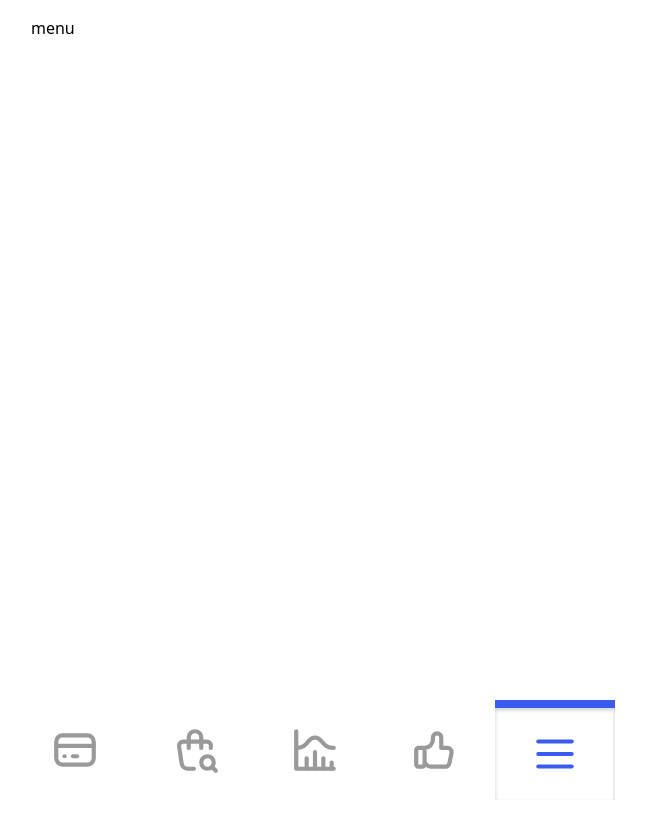
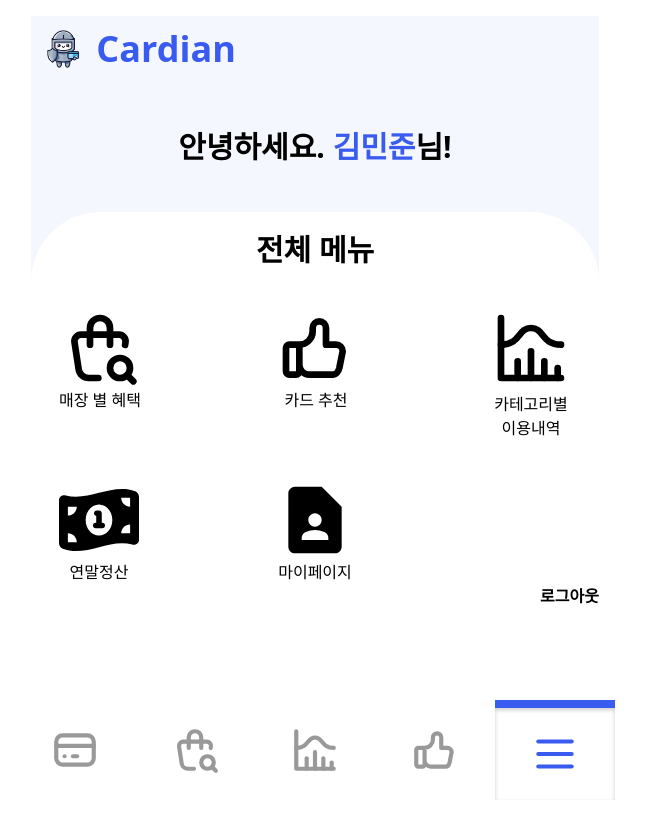
Before and after one commit to vovo-2/cardian, a React (Vite) app in the folder FrontEnd/: page /menu in a window 1280 px wide. Shown: the top 838 px of the page, without its empty margins (325-971 px from the left). Before the commit the page ends 800 px from the top, so only its background shows below. Built offline with nearby package versions, Linux system fonts and the light colour scheme; no server answers; what chartjs-plugin-datalabels would draw is missing.

Commit message:
Feat: FE_전체메뉴 UI 및 라우팅 기능 구현_LSH

```diff
--- a/FrontEnd/src/App.tsx
+++ b/FrontEnd/src/App.tsx
@@ -9,6 +9,7 @@ import LoginPage from "./pages/LoginPage";
 import CardRecommendPage from "./pages/CardRecommendPage";
 import BrandRecommendationPage from "./pages/BrandRecommendationPage";
 import AnalysisPage from "./pages/AnalysisPage";
+import MenuPage from "./pages/MenuPage";
 
 function App() {
   return (
@@ -22,9 +23,12 @@ function App() {
         </Route>
         <Route path="/search" element={<SearchPage />} />
         <Route path="/recommendation" element={<CardRecommendPage />} />
-        <Route path="/analysis" element={<AnalysisPage />} />
-        <Route path="/menu" element={<div>menu</div>} />
-        <Route path="/brand/:associationId" element={<BrandRecommendationPage />} />
+        <Route path="/analysis/:activeFunc" element={<AnalysisPage />} />
+        <Route path="/menu" element={<MenuPage />} />
+        <Route
+          path="/brand/:associationId"
+          element={<BrandRecommendationPage />}
+        />
 
         {/* 404 처리 */}
         <Route path="/*" element={<div>404 Error</div>} />
--- a/FrontEnd/src/layouts/NavBar.tsx
+++ b/FrontEnd/src/layouts/NavBar.tsx
@@ -38,7 +38,7 @@ function LinkSetter({ goto, icon }: LinkSetterProps) {
   );
 }
 export default function NavBar() {
-  if(useLocation().pathname === '/login') {
+  if (useLocation().pathname === "/login") {
     return null;
   }
 
@@ -54,7 +54,7 @@ export default function NavBar() {
           icon={<TbShoppingBagSearch size={50} className="my-auto" />}
         />
         <LinkSetter
-          goto="/analysis"
+          goto="/analysis/category"
           icon={<TbChartHistogram size={50} className="my-auto" />}
         />
         <LinkSetter
--- a/FrontEnd/src/pages/AnalysisPage.tsx
+++ b/FrontEnd/src/pages/AnalysisPage.tsx
@@ -3,8 +3,17 @@ import { CardDetailTabsTheme } from "../themes/CardDetailTabsTheme";
 import Settlement from "../components/Settlement/Settlement";
 import ACategoryInfo from "../components/Analysis/Category/ACategoryInfo";
 import ACategory from "../components/Analysis/Category/ACategory";
+import {
+  useLoaderData,
+  useLocation,
+  useParams,
+  useSearchParams,
+} from "react-router-dom";
 
 export default function AnalysisPage() {
+  const { activeFunc } = useParams();
+  const isCategory: boolean = activeFunc == "category" ? true : false;
+
   return (
     <div className="pb-[100px]">
       <Tabs
@@ -13,12 +22,12 @@ export default function AnalysisPage() {
         style="underline"
         className="h-min row-span-8"
       >
-        <Tabs.Item active title="통계">
+        <Tabs.Item active={isCategory ? true : false} title="통계">
           {/* 통계 최상위 컴포넌트 */}
           <ACategoryInfo />
           <ACategory />
         </Tabs.Item>
-        <Tabs.Item title="연말정산">
+        <Tabs.Item active={isCategory ? false : true} title="연말정산">
           <Settlement />
         </Tabs.Item>
       </Tabs>
--- /dev/null
+++ b/FrontEnd/src/pages/MenuPage.tsx
@@ -0,0 +1,98 @@
+import { MdContactPage, MdOutlineInsertEmoticon } from "react-icons/md";
+import { LinkSetter } from "../layouts/NavBar";
+import { Link } from "react-router-dom";
+import TopBar from "../layouts/TopBar";
+import {
+  TbChartHistogram,
+  TbShoppingBagSearch,
+  TbThumbUp,
+} from "react-icons/tb";
+import { FaMoneyBill1Wave } from "react-icons/fa6";
+
+export default function MenuPage() {
+  return (
+    <div className="bg-whiteblue grid grid-rows-12 h-full">
+      <TopBar />
+      <div className="row-span-2 text-center my-auto">
+        <h1 className="font-bold text-3xl">
+          안녕하세요. <span className="text-blue ">김민준</span>님!
+        </h1>
+      </div>
+      <div className="bg-white row-span-9 rounded-t-[70px]">
+        <h1 className="font-bold text-3xl text-center mt-5">전체 메뉴</h1>
+        <div className="mx-7">
+          <div className="flex justify-between my-10">
+            {/* 버튼 하나 시작 */}
+            <Link to={"/search"} className="hover:font-bold hover:scale-110 ">
+              <div>
+                <TbShoppingBagSearch
+                  size="80"
+                  className="mx-auto  hover:text-blue"
+                />
+              </div>
+              <div className="text-center">매장 별 혜택</div>
+            </Link>
+            {/* 버튼 하나 끝 */}
+
+            {/* 버튼 하나 시작 */}
+            <Link
+              to={"/recommendation"}
+              className="hover:font-bold hover:scale-110 "
+            >
+              <div>
+                <TbThumbUp size="80" className="mx-auto  hover:text-blue" />
+              </div>
+              <div className="text-center">카드 추천</div>
+            </Link>
+            {/* 버튼 하나 끝 */}
+            {/* 버튼 하나 시작 */}
+            <Link
+              to={"/analysis/category"}
+              className="hover:font-bold hover:scale-110 "
+            >
+              <div>
+                <TbChartHistogram
+                  size="80"
+                  className="mx-auto  hover:text-blue"
+                />
+              </div>
+              <div className="mt-1 w-20 text-center">카테고리별 이용내역</div>
+            </Link>
+            {/* 버튼 하나 끝 */}
+          </div>
+          <div className="flex justify-between">
+            {/* 버튼 하나 시작 */}
+            <Link
+              to={"/analysis/settlement"}
+              className="hover:font-bold hover:scale-110 "
+            >
+              <div>
+                <FaMoneyBill1Wave
+                  size="80"
+                  className="mx-auto  hover:text-blue"
+                />
+              </div>
+              <div className="text-center">연말정산</div>
+            </Link>
+            {/* 버튼 하나 끝 */}
+
+            {/* 버튼 하나 시작 */}
+            <Link to={"/menu"} className="hover:font-bold hover:scale-110 ">
+              <div>
+                <MdContactPage size="80" className="mx-auto  hover:text-blue" />
+              </div>
+              <div className="text-center">마이페이지</div>
+            </Link>
+            {/* 버튼 하나 끝 */}
+            {/* 버튼 하나 시작 */}
+            <div className="w-[80px]"></div>
+            {/* 버튼 하나 끝 */}
+          </div>
+        </div>
+        <div className="text-right row-span-1 h-full ">
+          <button className="hover:text-blue font-bold ">로그아웃</button>
+        </div>
+      </div>
+    </div>
+  );
+}
```
